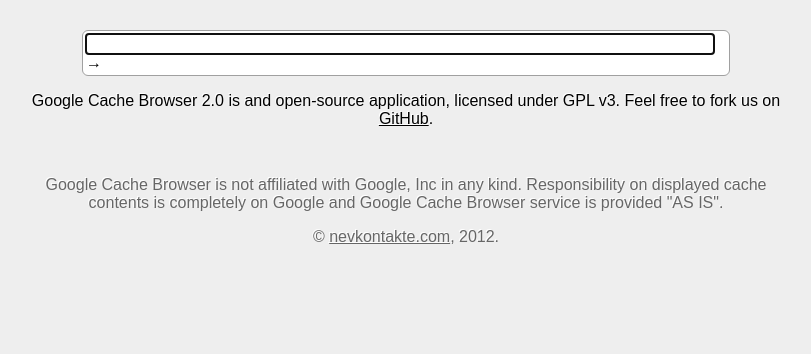
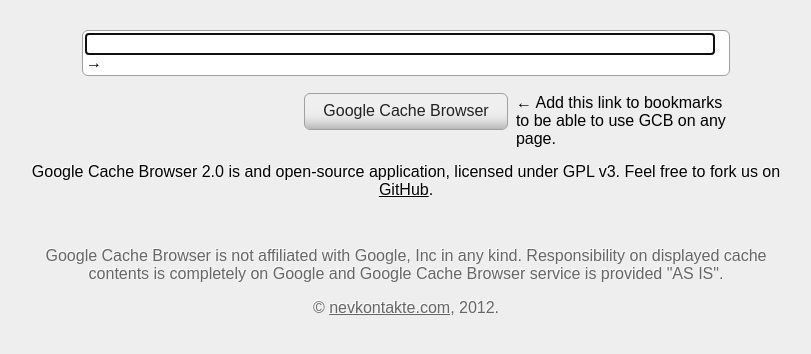
Before and after one commit to nevkontakte/gcb-js, a plain HTML site: page index.html in a window 1280 px wide. Shown: the part 100-454 px from the top of the page, without its empty margins (234-1045 px from the left). Drawn offline with nearby package versions, Linux system fonts and the light colour scheme; a web font is replaced by a local one.

Commit message:
ADD: Implemented GCB bookmarklet.

```diff
--- /dev/null
+++ b/bookmarklet.js
@@ -0,0 +1,3 @@
+void(function () {
+	document.location.href = "http://cache.nevkontakte.com/#go=" + encodeURIComponent(document.location.href);
+}());
--- a/gcache.css
+++ b/gcache.css
@@ -199,3 +199,35 @@
 
 .page .github {
 }
+
+
+.page .bookmarklet {
+    padding: 2ex;
+    /*display: none;*/
+}
+
+.page .bookmarklet .bm {
+    display: block;
+    margin: 0 auto;
+    padding: 1ex;
+    width: 22ex;
+    text-align: center;
+    border: 1px solid #A0A0A0;
+    border-radius: 6px;
+    background-color: #e3e3e3;
+    box-shadow: inset 0 -3ex 2ex -3ex #808080, inset 0 3ex 2ex 3ex #EFEFEF;
+    position: relative;
+}
+
+.page .bookmarklet .bm a {
+    color: #222222;
+    text-decoration: none;
+}
+
+.page .bookmarklet .bm .hint {
+    position: absolute;
+    width: 25ex;
+    top: 0;
+    left: 25ex;
+    text-align: left;
+}
--- a/index.html
+++ b/index.html
@@ -7,15 +7,43 @@
     <script type="text/javascript" src="http://ajax.googleapis.com/ajax/libs/jquery/1.7.1/jquery.min.js"></script>
     <script type="text/javascript">
         $(document).ready(function(){
+            var go = function(url) {
+                var base = "http://webcache.googleusercontent.com/search?q=cache%3Ahttp%3A%2F%2Fcache.nevkontakte.com%2Fproxy.html#go=";
+                console.log(base+url);
+                document.location.href = base+url;
+            };
+
+            var hash = document.location.hash;
+            if(hash.indexOf("#go=") == 0) {
+                var url = hash.replace(/#go=/i, '');
+                go(url);
+            }
+
             var submit = function(){
-                var base = "http://webcache.googleusercontent.com/search?q=cache%3Ahttp%3A%2F%2Fcache.nevkontakte.com%2Fproxy.html#go=";
                 var url = $(".url input").val();
-                document.location.href = base+url;
+                go(url);
                 return false;
-            }
+            };
+
+
             $(".go").click(submit);
             $(".url form").submit(submit);
             $(".url input").focus();
+
+            var bookmarklet = function() {
+                var loader = document.createElement("script");
+                loader.setAttribute("type", "text/javascript");
+                loader.setAttribute("src", "http://cache.nevkontakte.com/bookmarklet.js");
+                if(document.head != null) {
+                    document.head.appendChild(loader);
+                } else if(document.body != null) {
+                    document.body.appendChild(loader);
+                } else {
+                    document.appendChild(loader);
+                }
+            };
+
+            $(".bookmarklet .bm a").attr("href","javascript:void("+encodeURIComponent(bookmarklet.toString())+"())");
         });
     </script>
 </head>
@@ -33,7 +61,9 @@
     </p>
 </div>
 <div class='url'><form action='#'><input type='text' id='url'></form><div class='go'>&rarr;</div></div>
-
+<div class="bookmarklet">
+    <p class="bm"><a href="#">Google Cache Browser</a><span class="hint">&larr; Add this link to bookmarks to be able to use GCB on any page.</span></p>
+</div>
 <div class="notes">
     <div class="github">Google Cache Browser 2.0 is and open-source application, licensed under GPL v3. Feel free to fork us on <a href="https://github.com/nevkontakte/gcb-js">GitHub</a>.</div>
 
```
Also changed, not shown: proxy.html (+1 -1 lines).
